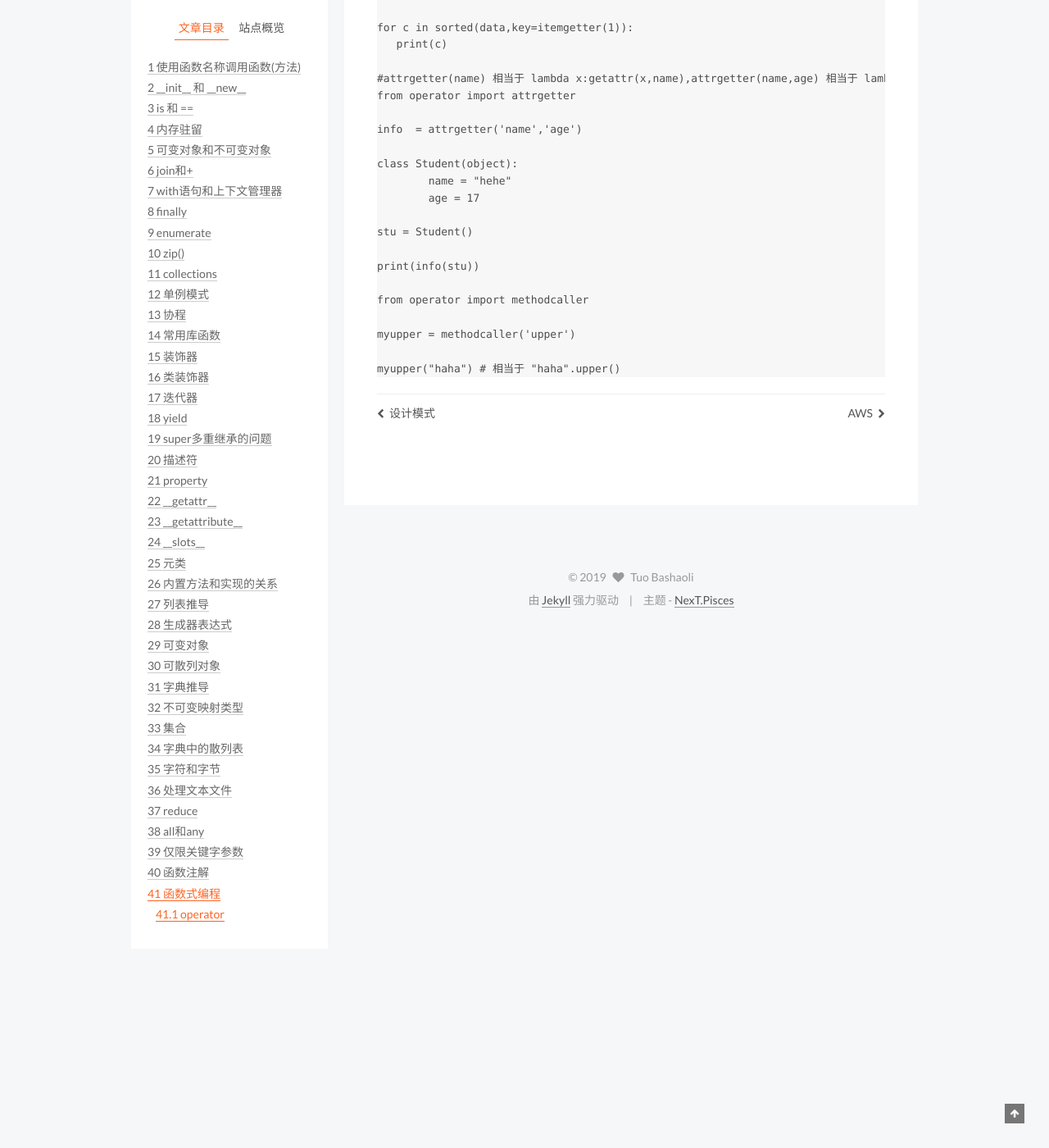
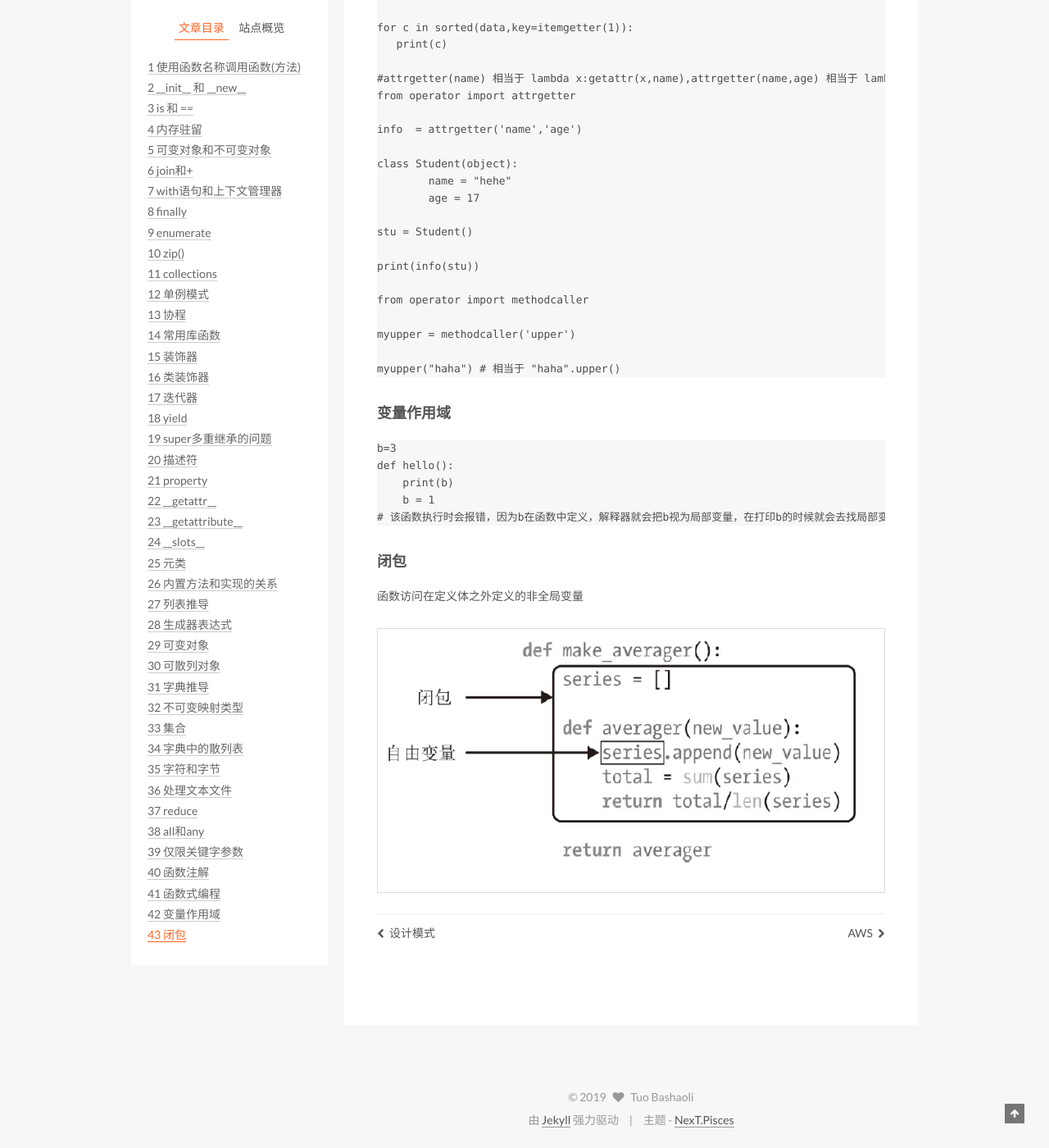
Before and after one commit to tuobashaoli/tuobashaoli.github.io, a Jekyll site: the page built from _posts/2019-05-03-python.markdown, in a window 1280 px wide and 1400 px high, scrolled down 17146 px. Shown: the whole window at 82% size. Built offline with Jekyll 4.4.1, drawn with Linux system fonts in a browser that asks for light colours; comment, search, counter and statistics services are not loaded.

Commit message:
update python

````diff
--- a/_posts/2019-05-03-python.markdown
+++ b/_posts/2019-05-03-python.markdown
@@ -777,3 +777,19 @@ myupper = methodcaller('upper')
 
 myupper("haha") # 相当于 "haha".upper()
 ```
+
+### 变量作用域
+
+```python3
+b=3
+def hello():
+    print(b)
+    b = 1
+# 该函数执行时会报错，因为b在函数中定义，解释器就会把b视为局部变量，在打印b的时候就会去找局部变量b，而此时b还没有定义，所以报错
+```
+
+### 闭包
+
+函数访问在定义体之外定义的非全局变量
+
+![avatar](/assets/images/closure.png)
````
Also changed, not shown: assets/images/closure.png (added).
